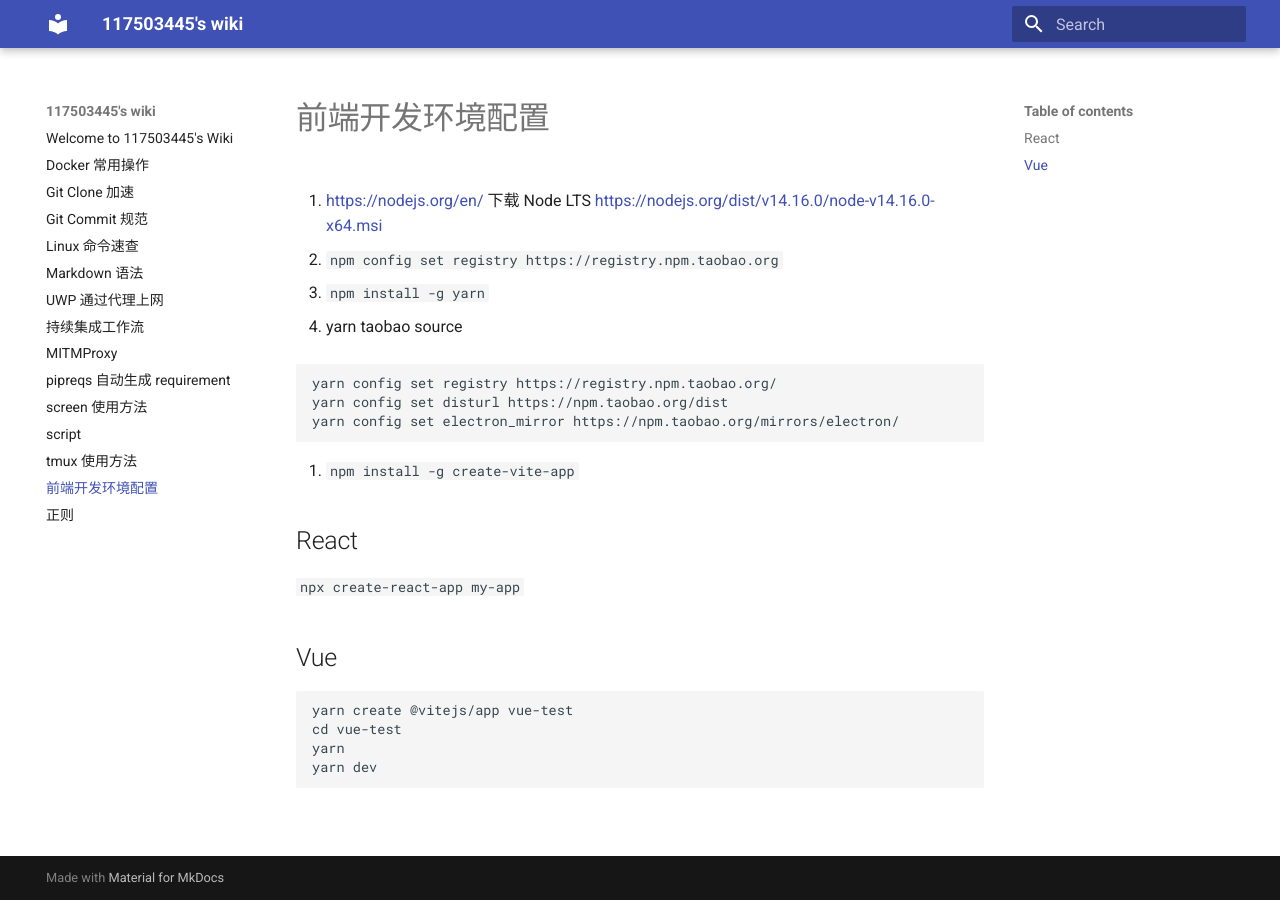
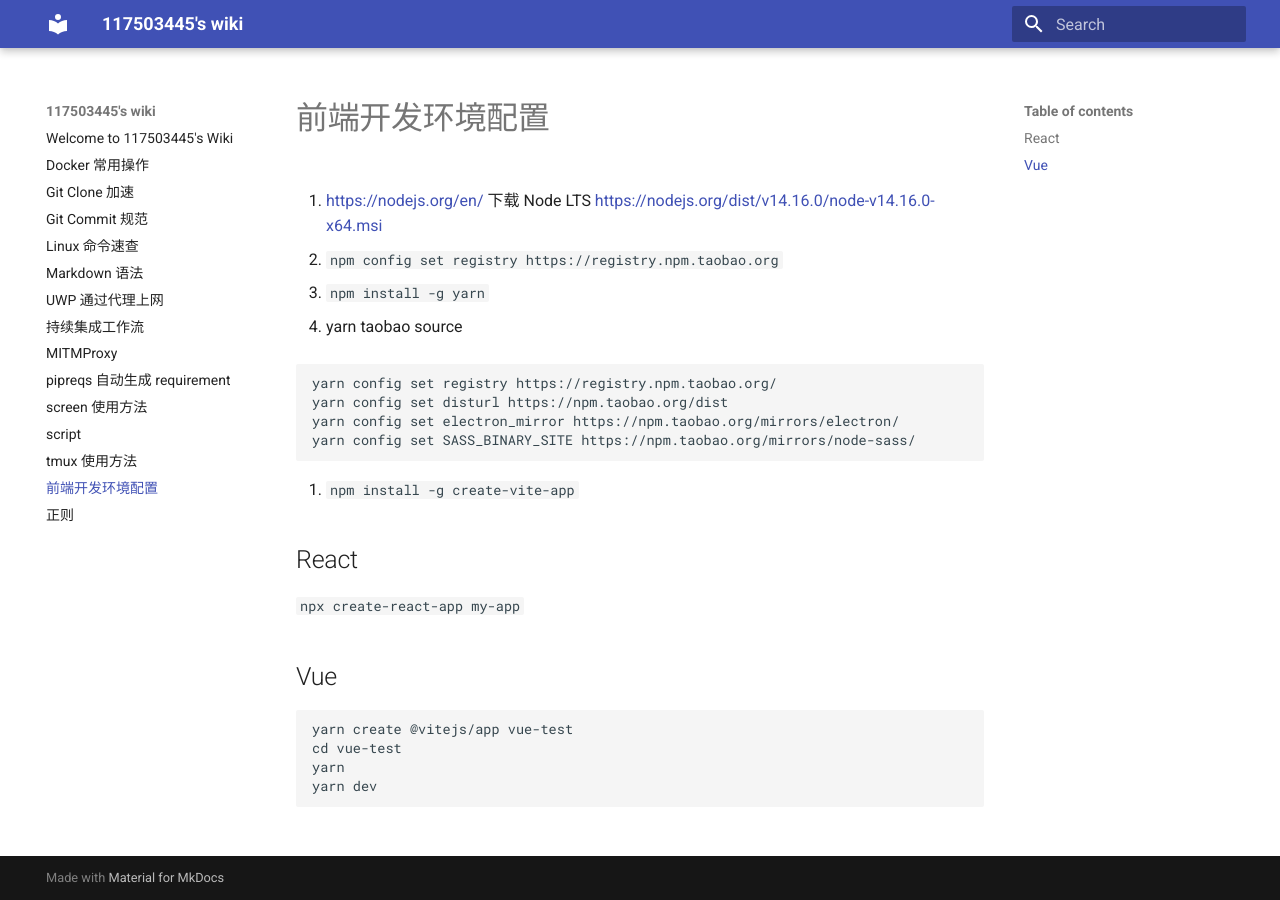
Before and after one commit to 117503445/wiki, an MkDocs documentation site: the page built from docs/前端开发环境配置.md, in a window 1280 px wide. Built offline with MkDocs 1.6.1 and Material for MkDocs 9.7.7, drawn with Linux system fonts in a browser that asks for light colours.

Commit message:
Update 前端开发环境配置.md

````diff
--- a/docs/前端开发环境配置.md
+++ b/docs/前端开发环境配置.md
@@ -12,6 +12,7 @@
 yarn config set registry https://registry.npm.taobao.org/
 yarn config set disturl https://npm.taobao.org/dist
 yarn config set electron_mirror https://npm.taobao.org/mirrors/electron/
+yarn config set SASS_BINARY_SITE https://npm.taobao.org/mirrors/node-sass/
 ```
 
 1. `npm install -g create-vite-app`
````
